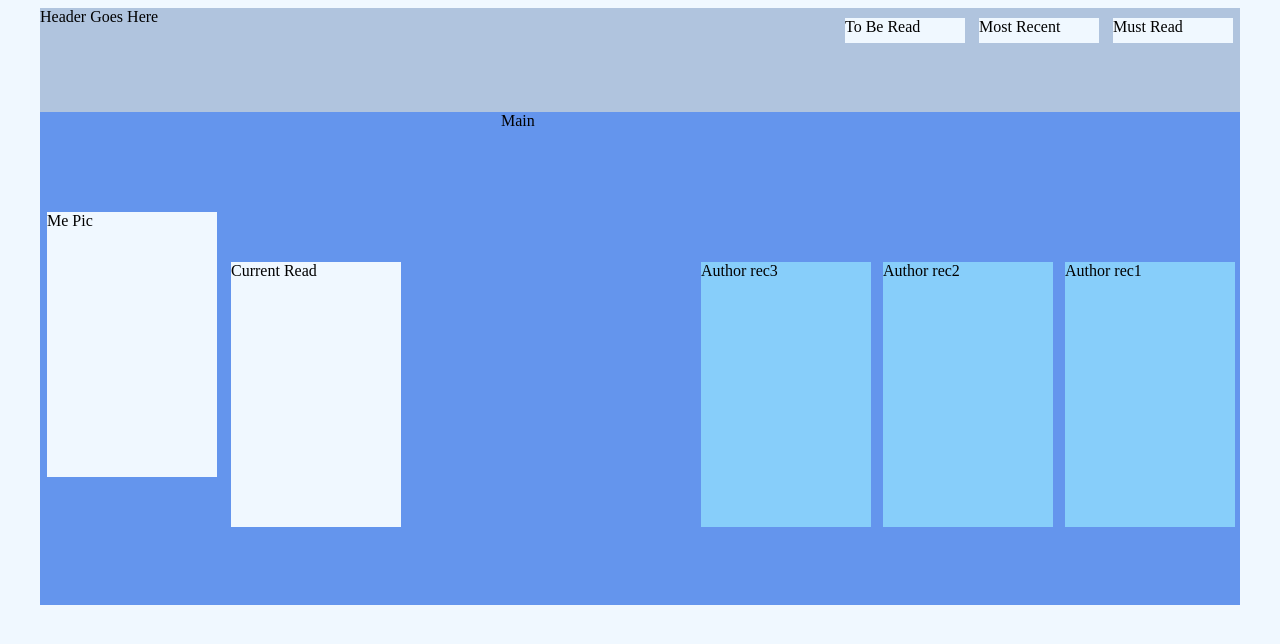
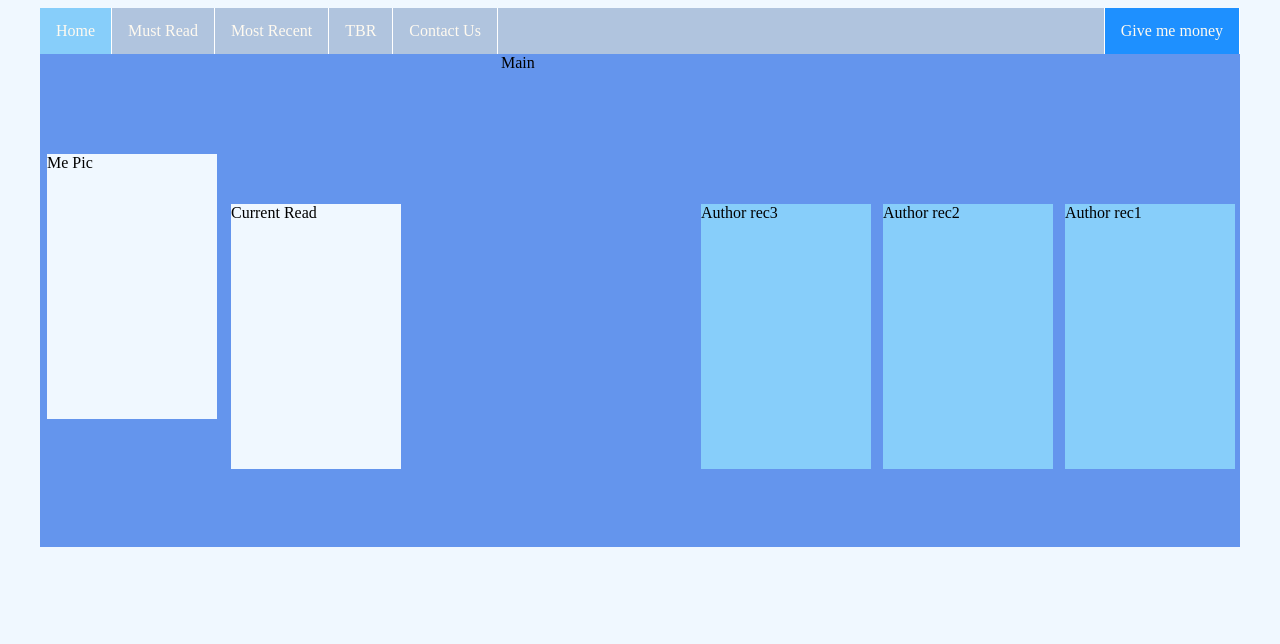
Before and after one commit to ztucker1/2023HTMLProject, a plain HTML site: page redesign.html in a window 1280 px wide. Drawn offline with Linux system fonts and the light colour scheme.

Commit message:
DONEEEEE

```diff
--- a/redesign.html
+++ b/redesign.html
@@ -75,16 +75,51 @@
             margin: 150px 5px 0px 7px;
 
         }
+        ul{
+            list-style-type: none;
+            margin: 0;
+            padding: 0;
+            overflow: hidden;
+            background-color: lightsteelblue;
+        }
+
+        li{
+            float: left;
+            border-right: 1px solid white;
+        }
+
+        li a{
+            display: block;
+            color: floralwhite;
+            text-align: center;
+            text-decoration: none;
+            padding: 14px 16px;
+        }
+        li a:hover{
+            background-color: cornflowerblue;
+        }
+        .active{
+            background-color: lightskyblue;
+        }
+        .advertise{
+            float: right;
+            border-left: 1px solid white;
+            background-color: dodgerblue;
+        }
     </style>
 </head>
 <body>
 
 <div class="container">
-    <div class="header">Header Goes Here
-        <div class="card">Must Read</div>
-        <div class="card">Most Recent</div>
-        <div class="card">To Be Read</div>
-    </div>
+    <div class="header"><ul>
+        <li><a href="redesign.html" class="active">Home</a></li>
+        <li><a href="musr.html">Must Read</a></li>
+        <li><a href="mostrecent.html">Most Recent</a></li>
+        <li><a href="TBR.html">TBR</a></li>
+        <li><a href="conus.html">Contact Us</a></li>
+        <li class="advertise"><a href="#"> Give me money </a></li>
+
+    </ul>
     <div class="main">Main
         <div class="card2">Me Pic</div>
         <div class="card3">Current Read</div>
```
